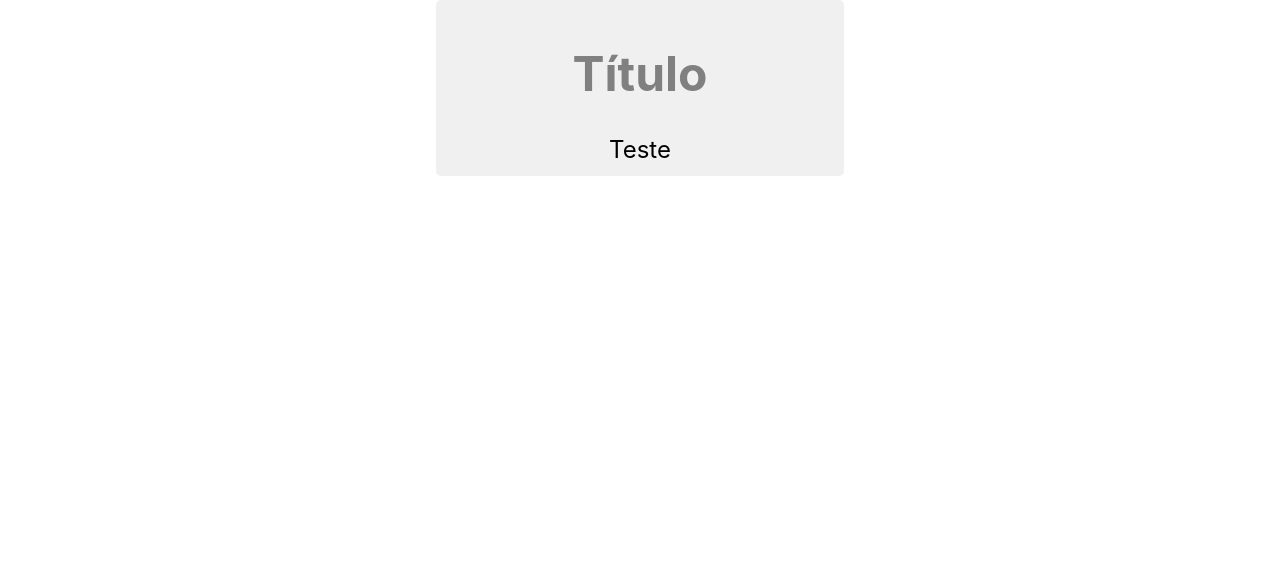
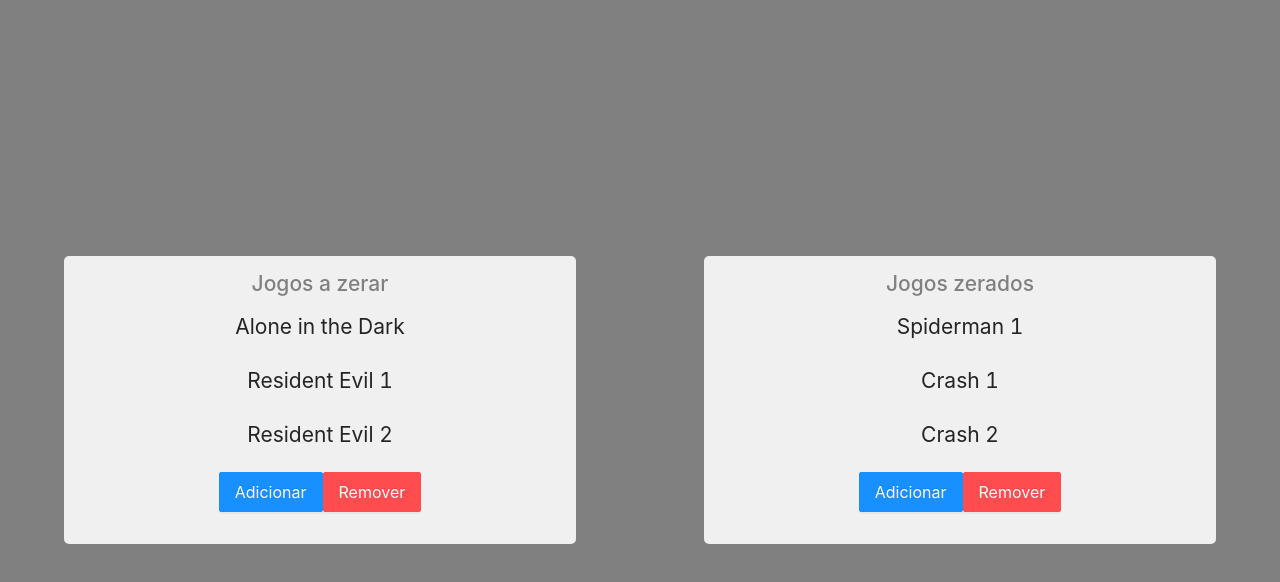
Before and after one commit to luizfelper/completed-games, a React (Create React App) app: page / in a window 1280 px wide. Shown: the top 582 px of the page. Built offline with nearby package versions, Linux system fonts and the light colour scheme.

Commit message:
Criação dos Box no App Arquivo e criação dos botões

```diff
--- a/src/App.tsx
+++ b/src/App.tsx
@@ -1,10 +1,60 @@
+import { useState } from "react";
 import "./App.css";
 import Box from "./components/Box";
+import Container from "./components/Container";
+import { Button } from "antd";
+
+interface jogos {
+  nome: string;
+  descricao: string;
+}
 
 function App() {
+  const [jogosaZerar, setJogosaZerar] = useState<jogos[]>([
+    { nome: "Alone in the Dark", descricao: "Jogo de terror" },
+    { nome: "Resident Evil 1", descricao: "O resident mais difícil" },
+    { nome: "Resident Evil 2", descricao: "Segundo jogo da franquia" },
+  ]);
+  const [jogosZerados, setJogosZerados] = useState<jogos[]>([
+    { nome: "Spiderman 1", descricao: "O primeiro jogo da Marvel" },
+    { nome: "Crash 1", descricao: "O concorrente do Mário" },
+    { nome: "Crash 2", descricao: "O concorrente do Mário" },
+  ]);
+
+  const adicionarJogos = (form: jogos) => {
+    setJogosaZerar([...jogosaZerar, form]);
+  };
+
+  const removerJogos = () => {
+    // Criar função de remover objetos do array no DatoCMS
+  };
+
   return (
     <>
-      <Box title="Título">Teste</Box>
+      <Container>
+        <Box title="Jogos a zerar">
+          {jogosaZerar.map((jogo: jogos) => (
+            <p>{jogo.nome}</p>
+          ))}
+          <Button type="primary" size="large">
+            Adicionar
+          </Button>
+          <Button type="primary" size="large" danger>
+            Remover
+          </Button>
+        </Box>
+        <Box title="Jogos zerados">
+          {jogosZerados.map((jogo: jogos) => (
+            <p>{jogo.nome}</p>
+          ))}
+          <Button type="primary" size="large">
+            Adicionar
+          </Button>
+          <Button type="primary" size="large" danger>
+            Remover
+          </Button>
+        </Box>
+      </Container>
     </>
   );
 }
--- a/src/components/Box/index.tsx
+++ b/src/components/Box/index.tsx
@@ -1,10 +1,10 @@
-import { BoxStyle, BoxStyleTitle } from "./style";
+import { BoxStyle, BoxStyleTitle } from "./styles";
 
 export default function Box({ children, ...props }: any) {
   return (
     <BoxStyle>
       <BoxStyleTitle>{props.title}</BoxStyleTitle>
-      <span>{children}</span>
+      <p>{children}</p>
     </BoxStyle>
   );
 }
--- a/src/components/Box/style.ts
+++ b/src/components/Box/styles.ts
@@ -7,10 +7,11 @@
   margin: 0 auto;
   padding: 0.5em;
   border-radius: 5px;
-  max-width: 30%;
+  width: 40%;
 `;
 
 export const BoxStyleTitle = styled.h1`
+  font-size: 1em;
   text-align: center;
   color: grey;
 `;
--- /dev/null
+++ b/src/components/Container/index.tsx
@@ -0,0 +1,6 @@
+import React from "react";
+import { ContainerStyle } from "./styles";
+
+export default function Container({ children }: any) {
+  return <ContainerStyle>{children}</ContainerStyle>;
+}
--- /dev/null
+++ b/src/components/Container/styles.ts
@@ -0,0 +1,11 @@
+import styled from "styled-components";
+
+export const ContainerStyle = styled.div`
+    display: flex;
+    flex-direction: row;
+    align-items: center;
+    justify-content: center;
+    width: 100%;
+    height: 100vh;
+    background-color: grey;
+`;
--- a/src/index.tsx
+++ b/src/index.tsx
@@ -2,6 +2,7 @@
 import ReactDOM from "react-dom/client";
 import "./index.css";
 import App from "./App";
+import "antd/dist/antd.css";
 
 const root = ReactDOM.createRoot(
   document.getElementById("root") as HTMLElement
```
